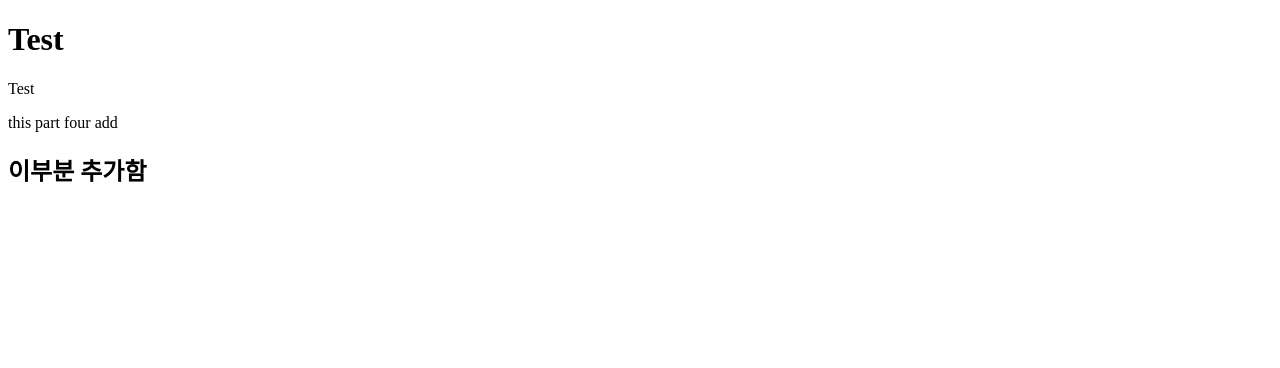
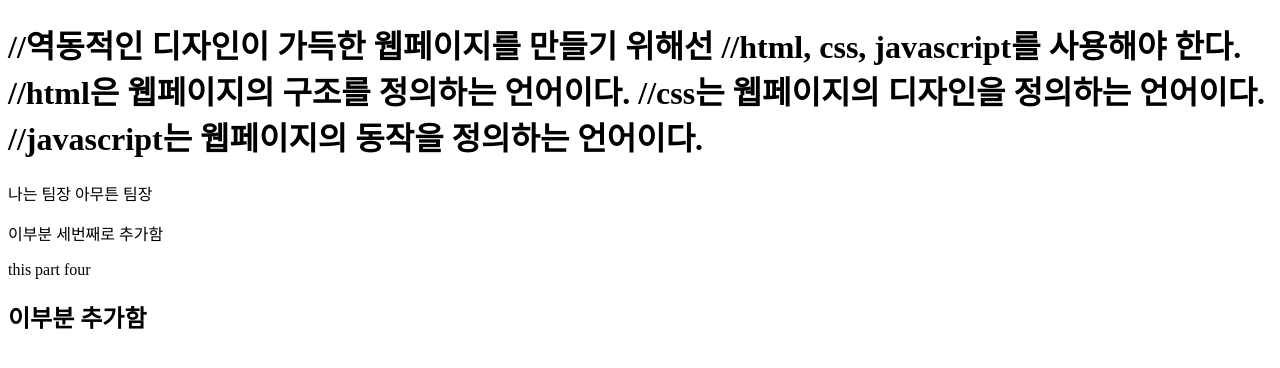
Before and after one commit to axr53/Web-AI-Voice-Secretary, a plain HTML site: page test.html in a window 1280 px wide. Drawn offline with Linux system fonts and the light colour scheme.

Commit message:
four commit

```diff
--- a/test.html
+++ b/test.html
@@ -4,10 +4,17 @@
     <title>Test</title>
 </head>
 <body>
-    <h1>Test</h1>
-    <p>Test</p>
+    <h1>
+        //역동적인 디자인이 가득한 웹페이지를 만들기 위해선
+        //html, css, javascript를 사용해야 한다.
+        //html은 웹페이지의 구조를 정의하는 언어이다.
+        //css는 웹페이지의 디자인을 정의하는 언어이다.
+        //javascript는 웹페이지의 동작을 정의하는 언어이다.
+    </h1>
     <main>
-        <p>this part four add</p>
+        <p>나는 팀장 아무튼 팀장</p>
+        <p>이부분 세번째로 추가함</p>
+        <p>this part four</p>
     </main>
 
     <h2>이부분 추가함</h2>
```
